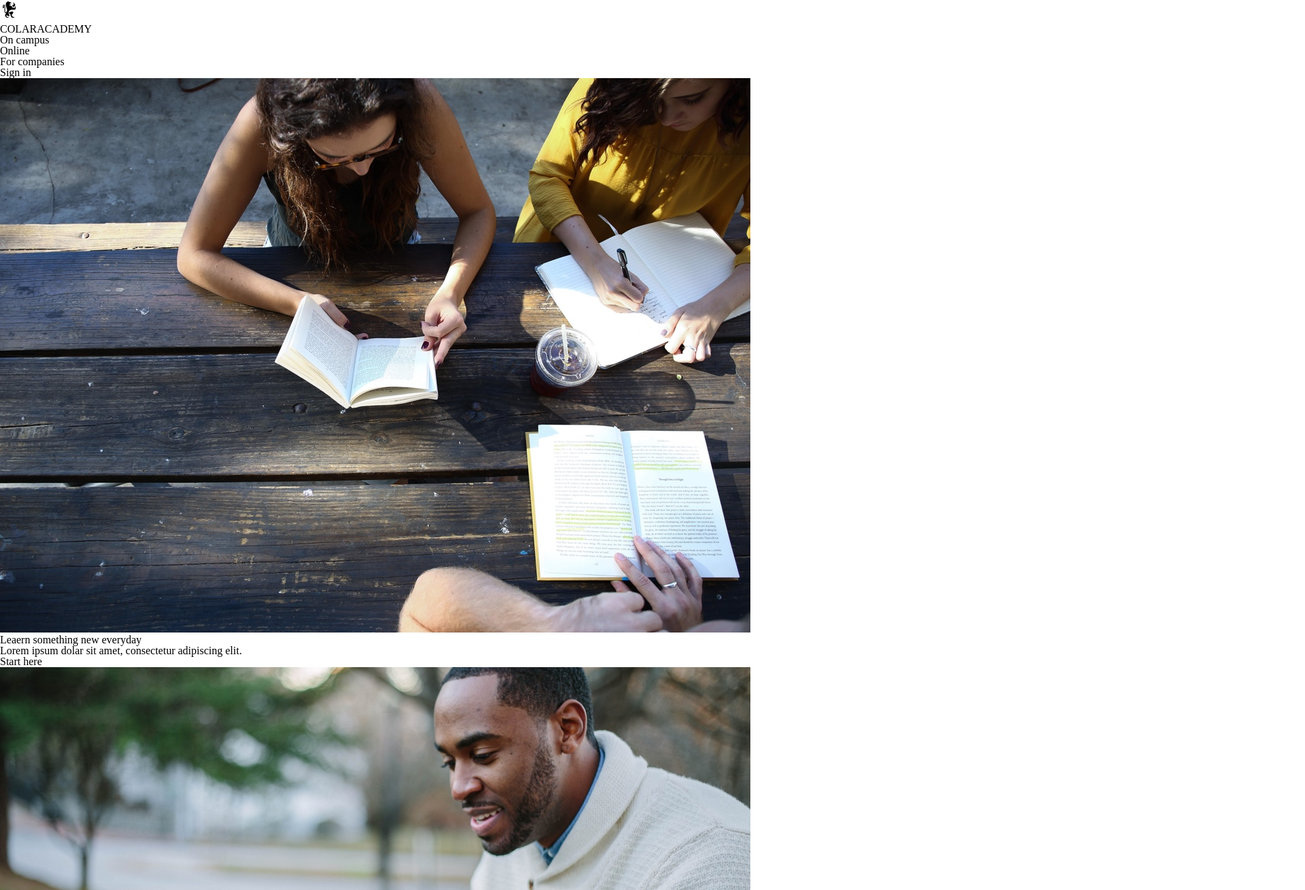
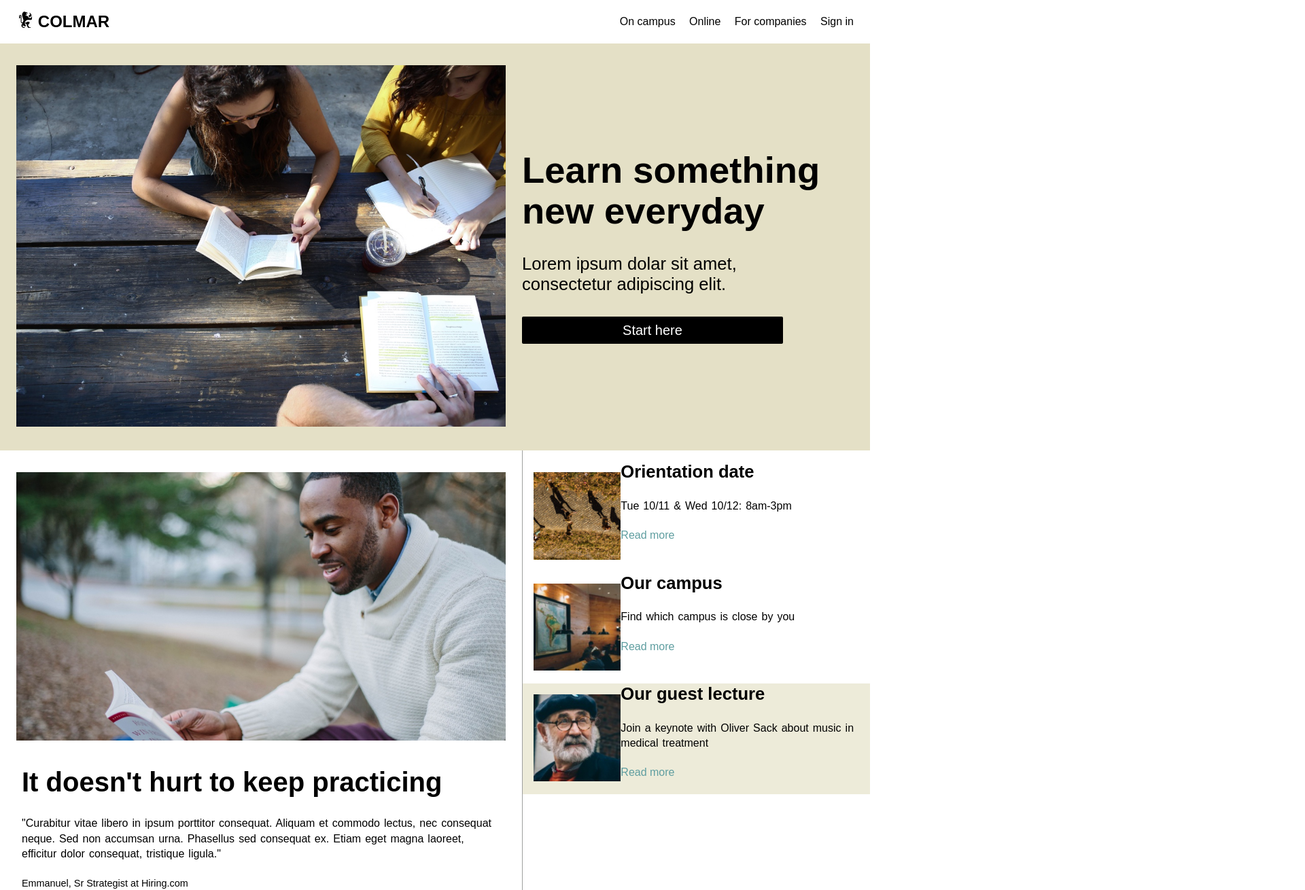
Before and after one commit to Prinesty/ColmarAcademy, a plain HTML site: page index.html in a window 1280 px wide. Shown: the top 1310 px of the page at 68% size, 1920 px wide, since content can reach past the window. Drawn offline with Linux system fonts and the light colour scheme; a web font is replaced by a local one.

Commit message:
HTML and half CSS

```diff
--- a/index.html
+++ b/index.html
@@ -4,67 +4,102 @@
     <meta charset="utf-8">
     <title>Colmar Academy</title>
     <link rel="stylesheet" type="text/css" href="resources/css/reset.css">
+    <link href="https://fonts.googleapis.com/css?family=Rambla|Signika+Negative:400,700" rel="stylesheet">
     <link rel="stylesheet" type="text/css" href="resources/css/style.css">
   </head>
   <body>
     <!-- Header Section -->
-    <nav>
-      <div class="logo">
-        <img src="./resources/images/ic-logo.svg" alt="company logo">
-        <h1><span class="bold">COLAR</span>ACADEMY</h1>
+    <header class=flex-row id="header">
+      <!-- Logo and Company Name -->
+      <div class=" flex-row logo">
+        <a href="index.html"><img src="./resources/images/ic-logo.svg" alt="company logo"></a>
+        <div class="heading">
+          <h1>COLMAR</h1>
         </div>
-      <ul class="desktop-header">
-        <li>On campus</li>
-        <li>Online</li>
-        <li>For companies</li>
-        <li>Sign in</li>
+      </div>
+      <!-- Nav Bar within header -->
+      <nav class="flex-row">
+        <ul class="desktop-menu">
+          <!-- Desktop Menu -->
+          <span><li><a href="#">On campus</a></li></span>
+          <span><li><a href="#">Online</a></li></span>
+          <span><li><a href="#">For companies</a></li></span>
+          <span><li><a href="#">Sign in</a></li></span>
         </ul>
-      <!--
-      <ul class="mobile-header">
-        <li><img src="./resources/images/ic-logo.svg" alt="company logo"></li>
-        <li><img src="./resources/images/ic-on-campus.svg" alt="campus icon"></li>
-        <li><img src="./resources/images/ic-online.svg" alt="online icon"></li>
-        <li><img src="./resources/images/ic-login.svg" alt="login icon"></li>
+      </nav>
+        <!-- Mobile Menu -->
+      <nav class="mobile-menu">
+        <ul>
+          <span><li><a href="#"><img src="./resources/images/ic-logo.svg" alt="company logo"></a></li></span>
+          <span><li><a href="#"><img src="./resources/images/ic-on-campus.svg" alt="campus icon"></a></li></span>
+          <span><li><a href="#"><img src="./resources/images/ic-online.svg" alt="online icon"></a></li></span>
+          <span><li><a href="#"><img src="./resources/images/ic-login.svg" alt="login icon"></a></li></span>
         </ul>
-      -->
       </nav>
+    </header>
     <!-- Banner Section -->
-    <div class="flex">
-      <div class="content">
-        <div class="main-banner">
+    <div id="banner" class="flex-row main-container">
+      <div class="large-banner">
         <img src="./resources/images/banner.jpg" alt="main-banner">
       </div>
-        <div class="headline-banner">
-          <h2>Leaern something new everyday</h2>
-          <p>Lorem ipsum dolar sit amet, consectetur adipiscing elit.</p>
-          <h3 class="login-button">Start here</h3>
-        </div>
+      <div class="headline flex-col">
+        <h2>Learn something new everyday</h2>
+        <h3>Lorem ipsum dolar sit amet,<br> consectetur adipiscing elit.</h3>
+        <h4 class="login-button"><a href="#">Start here</a></h3>
       </div>
     </div>
     <!-- Information Section -->
-    <div class=" desktop flex">
-      <div class="information content">
-        <div class="info-banner">
+    <div id="information" class="flex-row main-container">
+      <div id="info-col-1" class="large-banner">
         <img src="./resources/images/information-main.jpg" alt="student reading on campus">
+        <div class="flex-col content">
           <h2>It doesn't hurt to keep practicing</h2>
-          <p class="quote">"Curabitur vitae libero in ipsum porttitor consequat. Aliquam et commodo lectus,nec consequat neque. Sed non accumsan urna. Phasellus sed consequat ex. Etiam eget magna laoreet, efficitur dolor consequat, tristique ligula."</p>
-          <p class="writer">Emmanuel, Sr Strategist at Hiring.com</p>
+          <p>"Curabitur vitae libero in ipsum porttitor consequat. Aliquam et commodo lectus, nec consequat neque. Sed non accumsan urna. Phasellus sed consequat ex. Etiam eget magna laoreet, efficitur dolor consequat, tristique ligula."</p>
+          <h6>Emmanuel, Sr Strategist at Hiring.com</h6>
         </div>
-        <div class="newsletter direction">
-          <div class="read">
-            <img src=".resources/images/information-orientation.jpg" alt="students walking on a sunny day">
+      </div>
+      <!--Side Info Section -->
+      <div id="info-col-2" class="flex-col newsletter">
+        <div class="flex-row">
+          <div class="desktop-view">
+            <img src="./resources/images/information-orientation.jpg" alt="aerial view of students walking on a sunny day">
+          </div>
+          <div class="flex-col">
+            <div class="mobile-view">
+              <img src="./resources/images/information-orientation-mobile.jpg" alt="aerial view of students walking on a sunny day">
+            </div>
+          </div>
+          <div class="info-text">
             <h3>Orientation date</h3>
             <p>Tue 10/11 & Wed 10/12: 8am-3pm</p>
             <a href="#">Read more</a>
           </div>
-          <div class="read">
-            <img src=".resources/images/imformation-campus.jpg" alt="lecture room">
+        </div>
+        <div class="flex-row">
+          <div class="desktop-view">
+            <img src="./resources/images/information-campus.jpg" alt="lecture room">
+          </div>
+          <div class="flex-col">
+            <div class="mobile-view">
+              <img src="./resources/images/information-campus-mobile.jpg" alt="lecture room">
+            </div>
+          </div>
+          <div class="info-text">
             <h3>Our campus</h3>
             <p>Find which campus is close by you</p>
             <a href="#">Read more</a>
           </div>
-          <div class="read">
-            <img src="./resources/images/information-guest-lecture.jpg" alt="picture of Oliver Sack">
+        </div>
+        <div id="lecturer" class="flex-row">
+          <div class="desktop-view">
+            <img src="./resources/images/information-guest-lecture.jpg" alt="picture of Oliver Sack (lecturer)">
+          </div>
+          <div class="flex-col">
+            <div class="mobile-view">
+              <img src="./resources/images/information-guest-lecture-mobile.jpg" alt="picture of Oliver Sack (lecturer)">
+            </div>
+          </div>
+          <div class="info-text">
             <h3>Our guest lecture</h3>
             <p>Join a keynote with Oliver Sack about music in medical treatment</p>
             <a href="#">Read more</a>
@@ -72,115 +107,111 @@
         </div>
       </div>
     </div>
-    <!--
-    <div class="mobile">
-      <div class="mobile-view">
-        <img src="./resources/images/imformation-orientation-mobile.jpg" alt="students walking on a sunny day">
-        <h3>Orientation date</h3>
-        <p>Tue 10/11 & Wed 10/12: 8am-3pm</p>
-        <a href="#">Read more</a>
+    <!-- Courses Section -->
+    <div id="desktop-view-courses" class="courses main-container">
+      <h2>Start learning</h2>
+        <div class="courses">
+          <div class="flex-row" id="course">
+            <div class="course-box">
+              <div class="course-img">
+                <img src="./resources/images/course-software.jpg" alt="apple desktop unit">
               </div>
-      <div class="mobile-view">
-        <img src=".resources/images/imformation-campus-mobile.jpg" alt="lecture room">
-        <h3>Our campus</h3>
-        <p>Find which campus is close by you</p>
-        <a href="#">Read more</a>
-      </div>
-      <div class="mobile-view">
-        <img src="./resources/images/information-guest-lecture-mobile.jpg" alt="picture of Oliver Sack">
-        <h3>Our guest lecture</h3>
-        <p>Join a keynote with Oliver Sack about music in medical treatment</p>
-        <a href="#">Read more</a>
-      </div>
-    </div>
-    -->
-    <!-- Courses Section -->
-    <div class="courses-section">
-      <h2>Start learning</h2>
-      <div class="flex-container">
-        <div class="courses">
-          <img src=".resources/images/course-software.jpg" alt="apple desktop unit">
               <h3>Software engineering</h3>
               <h4>COURSES</h4>
               <p>Web Development, Mobile Development, iOT, APIs</p>
             </div>
-        <div class="courses">
-          <img src=".resources/images/course-computer-art.jpg" alt="hand-held phone">
+            <div class="course-box">
+              <div class="course-img">
+                <img src="./resources/images/course-computer-art.jpg" alt="hand-held phone">
+              </div>
               <h3>Computer art</h3>
               <h4>COURSES</h4>
               <p>Imaging & Design, Web Design, Motion Graphics & Visual Effects, Computer Animation</p>
             </div>
-        <div class="courses">
-          <img src=".resources/images/course-design.jpg" alt="white man holding a camera">
+            <div class="course-box">
+              <div class="course-img">
+                <img src="./resources/images/course-design.jpg" alt="white man holding a camera">
+              </div>
               <h3>Design</h3>
               <h4>COURSES</h4>
               <p>User Experience Design, User Research, Visual Design</p>
             </div>
-        <div class="courses">
-          <img src=".resources/images/course-data.jpg" alt="opened sleek laptop">
+            <div class="course-box">
+              <div class="course-img">
+                <img src="./resources/images/course-data.jpg" alt="opened sleek laptop">
+              </div>
               <h3>Data</h3>
               <h4>COURSES</h4>
               <p>Data Science, Big Data, SQL, Data Visualization</p>
             </div>
-        <div class="courses">
-          <img src=".resources/images/course-business.jpg" alt="chess board">
+            <div class="course-box">
+              <div class="course-img">
+                <img src="./resources/images/course-business.jpg" alt="chess board">
+              </div>
               <h3>Business</h3>
               <h4>COURSES</h4>
               <p>Product Development, Business Development, Startup</p>
             </div>
-        <div class="courses">
-          <img src=".resources/images/course-marketing.jpg" alt="apple watch">
+            <div class="course-box">
+              <div class="course-img">
+                <img src="./resources/images/course-marketing.jpg" alt="apple watch">
+              </div>
               <h3>Marketing</h3>
               <h4>COURSES</h4>
               <p>Analytics, Content Marketing, Mobile Marketing</p>
             </div>
           </div>
         </div>
-    <!--
-    <div class="mobile-flex">
+    </div>
+    <!-- Mobile-view Courses -->
+    <div id="mobile-view-courses">
       <h2>Start Learning</h2>
-      <ul class="courses-flex">
-        <li>Software Engineering</li>
-        <li>Computer art</li>
-        <li>Design</li>
-        <li>Data</li>
-        <li>Business</li>
-        <li>Marketing</li>
+      <ul class="flex-col">
+        <li><a href="#">Software Engineering</a></li>
+        <li><a href="#">Computer art</a></li>
+        <li><a href="#">Design</a></li>
+        <li><a href="#">Data</a></li>
+        <li><a href="#">Business</a></li>
+        <li><a href="#">Marketing</a></li>
       </ul>
     </div>
-    -->
-    <!-- Video Section -->
-    <div class="Exhibit">
+    <!-- Thesis Section -->
+    <div class="main-container" id="thesis">
       <h2>Thesis exhibit</h2>
-      <div class="flex">
+      <div class="flex-row">
         <div class="video">
-          <video src=".resources/videos/thesis.mp4" autoplay poster="posterimage.jpg"></video>
-          <div class="short-notes">
+          <video src="./resources/videos/thesis.mp4" preload="auto" autoplay controls</video>
           <h3>Reimagine urban</h3>
           <p>"Curabitur vitae libero in ipsum porttitor consequat. Aliquam et commodo lectus,nec consequat neque. Sed non accumsan urna. Phasellus sed consequat ex. Etiam eget magna laoreet, efficitur dolor consequat, tristique ligula."</p>
         </div>
+        <!-- Side Thesis Section -->
+        <div class="thesis-side">
+          <div class="flex-row" id="fisma">
+            <div class="thesis-img">
+              <img src="./resources/images/thesis-fisma.jpg" alt="showcase of prototype design">
             </div>
-        <div class="thesis-exhibit">
-          <div class="thesis fisma">
-            <img src="./resources/images/thesis-fisma.jpg" alt="showcase of prototype design">
+            <div class="flex-col thesis-text">
               <h3>Fisma: Design and Prototype</h3>
               <p>Designer showcase of new prototype products</p>
             </div>
-          <div class="thesis now-and-then">
+            <div class="thesis-img">
               <img src="./resources/images/thesis-now-and-then.jpg" alt="tall building in New York">
+            </div>
+            <div class="flex-col thesis-text">
               <h3>Now and then</h3>
               <p>Research study about New York</p>
             </div>
           </div>
         </div>
       </div>
+    </div>
     <!-- Footer Section -->
-    <div class="footer">
+    <footer class="main-container flex-row">
       <p>© 2016 Colmar Academy. All rights reserved</p>
-      <ul>
+      <ul class="flex-row">
         <li>Terms</li>
         <li>Privacy</li>
       </ul>
-    </div>
+    </footer>
   </body>
 </html>
--- a/resources/css/style.css
+++ b/resources/css/style.css
@@ -0,0 +1,227 @@
+/* Standard Styling Throughout Page */
+html {
+  font-size: 16px;
+}
+
+body {
+  margin: 0;
+  font-family: "Signika Negative", sans-serif;
+}
+
+* {
+  box-sizing: border-box;
+}
+
+.flex-row {
+  display: flex;
+  flex-direction: row;
+  justify-content: flex-start;
+}
+
+.flex-col {
+  display: flex;
+  flex-direction: column;
+  justify-content: center;
+}
+
+.main-container {
+  width: 100%;
+  margin: 0;
+}
+
+h1 {
+  font-size: 1.5rem;
+  line-height: 1.4;
+  font-weight: 700;
+}
+
+h2 {
+  font-size: 2.5rem;
+  line-height: 1.3;
+  font-weight: 700;
+}
+
+h3 {
+  font-size: 1.6rem;
+  line-height: 1.2;
+  font-weight: 600;
+}
+
+h4 {
+  font-size: 1.25rem;
+  line-height: 1.2;
+  font-weight: 600;
+}
+
+p {
+  font-size: 1rem;
+  line-height: 1.2;
+}
+
+/* Hidden Text */
+header .mobile-menu {
+  display: none;
+}
+
+.newsletter .mobile-view {
+  display: none;
+}
+
+#mobile-view-courses {
+  display: none;
+}
+
+/* Heading Styling */
+header {
+  background-color: white;
+  color: black;
+  width: 100%;
+  height: 4rem;
+  position: fixed;
+  z-index: 1;
+  border-bottom: 1px soild white;
+  background-color: white;
+  align-items: center;
+  justify-content: space-between;
+  top: 0;
+}
+
+/* Logo and Heading */
+.logo {
+  margin-left: 1.5rem;
+  align-items: center;
+  flex-grow: 1;
+}
+
+.logo img {
+  height: 2rem;
+  margin-right: 0.3rem;
+}
+
+.logo h1 {
+  margin: 0;
+  font-weight: 700;
+}
+
+/*Nav Styling */
+nav ul li {
+  display: inline;
+}
+
+nav a {
+  padding-left: 1rem;
+  text-decoration: none;
+  color: black;
+}
+
+nav {
+  margin-right: 1.5rem;
+}
+
+/* Banner Styling */
+#banner {
+  background-color: rgba(210, 204, 161, 0.6);
+  margin-top: 4rem;
+}
+
+.large-banner {
+  width: 60%;
+  margin: 0;
+}
+
+.large-banner img {
+  width: 100%;
+  padding: 2rem 1.5rem;
+}
+
+#banner .headline {
+  width: 40%;
+  height: auto;
+  margin: 2rem 0;
+}
+
+#banner h2 {
+  font-size: 3.4rem;
+  line-height: 1.1;
+}
+
+#banner h3 {
+  font-weight: 200;
+}
+
+#banner h2,
+#banner h3 {
+  margin-bottom: 2rem;
+}
+
+#banner h4 {
+  text-align: center;
+  font-weight: 500;
+}
+
+.headline .login-button {
+  border-radius: 2px;
+  background-color: black;
+  width: 75%;
+  padding: 0.5rem 0;
+}
+
+h4 a {
+  text-decoration: none;
+  color: white;
+}
+
+/* Information Styling */
+#information .content {
+  margin-left: 2rem;
+  margin-right: 2rem;
+}
+
+#information p {
+  padding: 1.5rem 0;
+  line-height: 1.4;
+  word-spacing: 0.1rem;
+  font-weight: 100;
+  font-family: "Rambla", sans-serif;
+}
+
+#information h6 {
+  font-size: 0.9rem;
+  font-weight: 100;
+}
+
+/* Side Info Styling */
+#info-col-1,
+#info-col-2 {
+  padding-bottom: 2rem;
+}
+
+#info-col-2 {
+  justify-content: flex-start;
+  width: 40%;
+  border-left: 0.5px solid rgba(63, 64, 63, 0.5);
+  padding-top: 1rem;
+}
+
+.newsletter .info-text {
+  width: 100%;
+}
+
+.desktop-view {
+  width: 35%;
+  margin: 1rem 0 1rem 1rem;
+}
+
+.desktop-view img {
+  width: 100%;
+  height: auto;
+}
+
+#lecturer {
+  background-color: rgba(210, 204, 161, 0.4);
+}
+
+.info-text a {
+  text-decoration: none;
+  color: cadetblue;
+}
```
Lines whose indentation alone changed are shown as unchanged.
